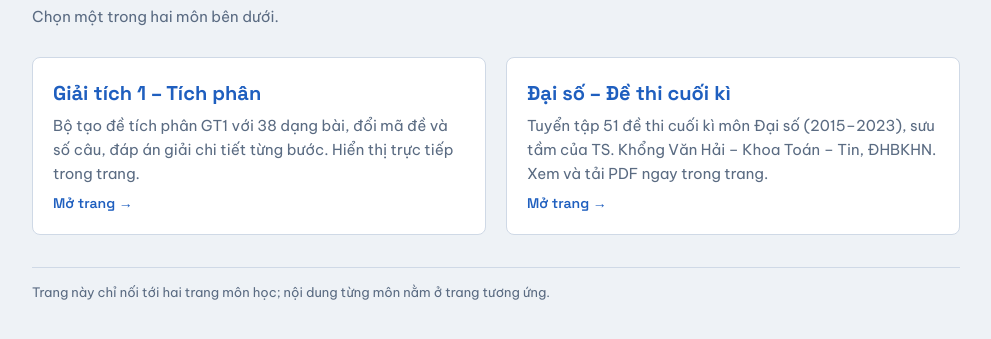
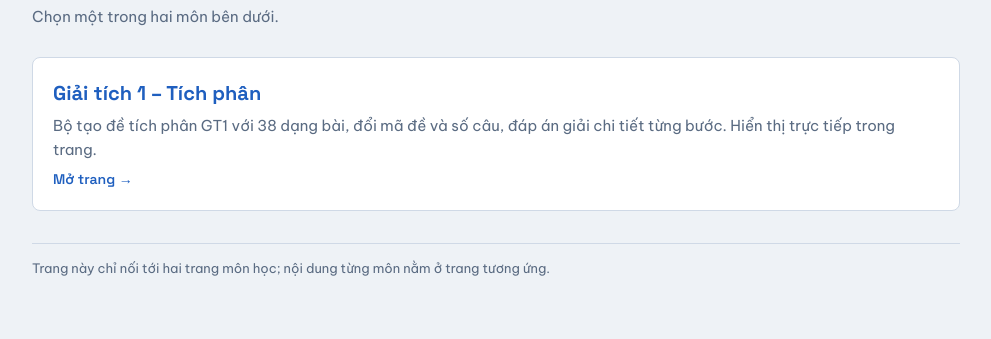
Before and after one commit to DB146/DB146.github.io, a plain HTML site: page index.html in a window 1280 px wide. Shown: the part 81-420 px from the top of the page, without its empty margins (144-1135 px from the left). Drawn offline with Linux system fonts and the light colour scheme.

Commit message:
Update index.html

```diff
--- a/index.html
+++ b/index.html
@@ -32,11 +32,6 @@ a.card .go{font:600 14px var(--head);color:var(--accent)}
     <p>Bộ tạo đề tích phân GT1 với 38 dạng bài, đổi mã đề và số câu, đáp án giải chi tiết từng bước. Hiển thị trực tiếp trong trang.</p>
     <span class="go">Mở trang →</span>
   </a>
-  <a class="card" href="dai-so.html">
-    <h2>Đại số – Đề thi cuối kì</h2>
-    <p>Tuyển tập 51 đề thi cuối kì môn Đại số (2015–2023), sưu tầm của TS. Khổng Văn Hải – Khoa Toán – Tin, ĐHBKHN. Xem và tải PDF ngay trong trang.</p>
-    <span class="go">Mở trang →</span>
-  </a>
 </div>
 <p class="foot">Trang này chỉ nối tới hai trang môn học; nội dung từng môn nằm ở trang tương ứng.</p>
 </div>
```
